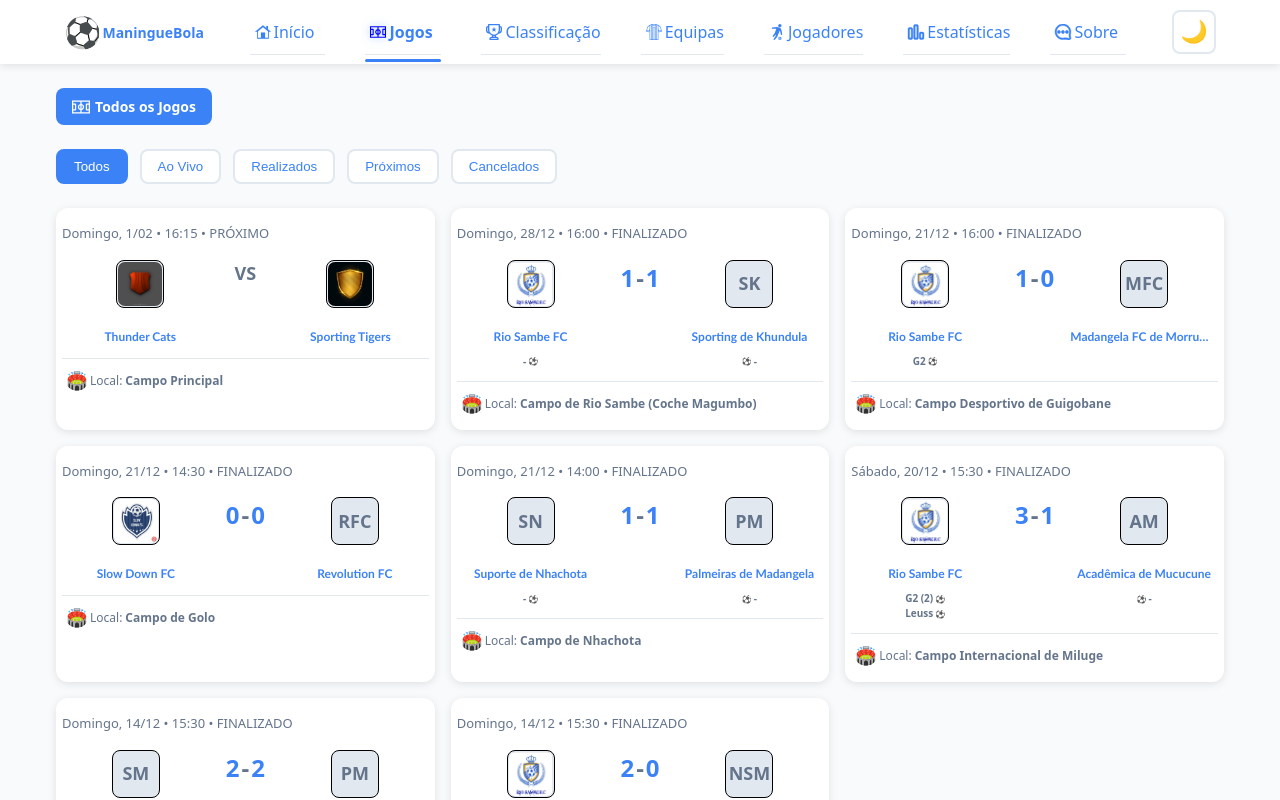
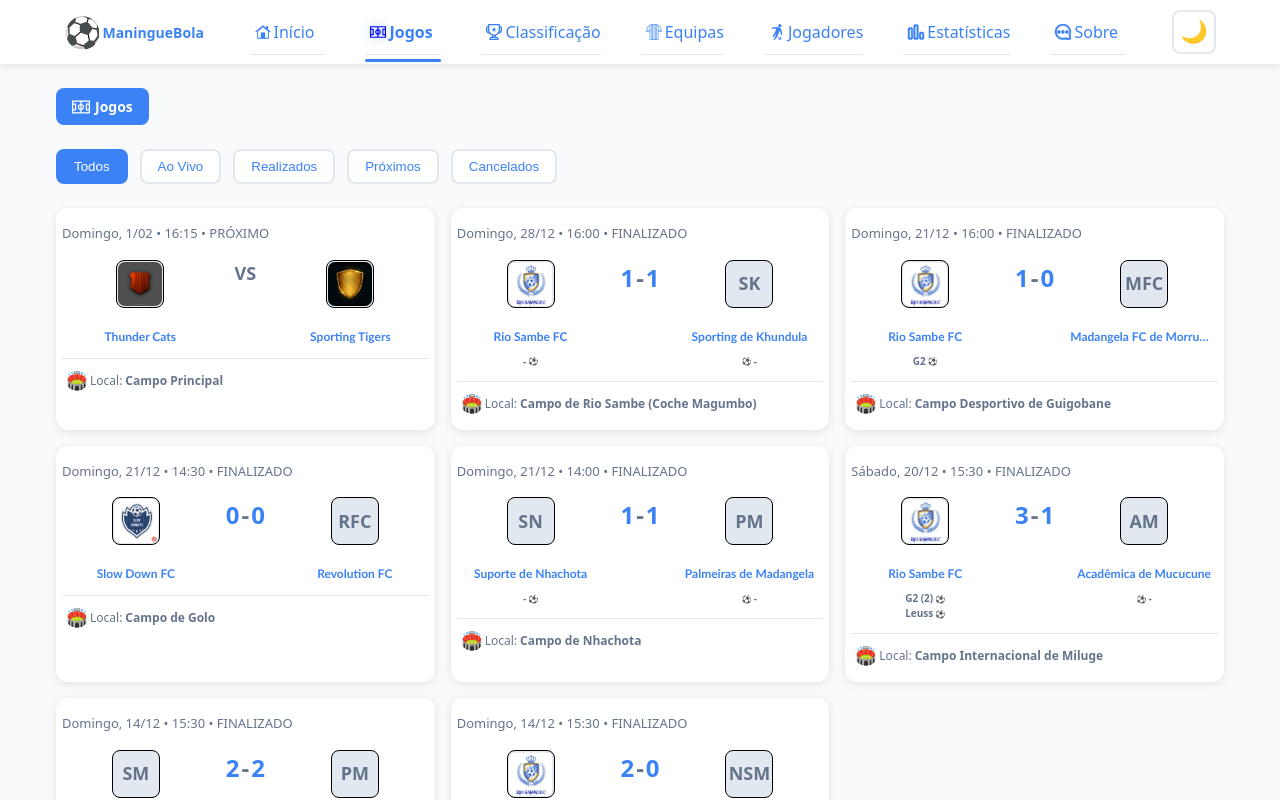
Before and after one commit to Raimundroid/maninguebola, a React (Vite) app: page /jogos in a window 1280 px wide. Shown: the top 800 px of the page. Built offline with nearby package versions, Linux system fonts and the light colour scheme.

Commit message:
batter titles for some  page indicators

```diff
--- a/src/pages/MatchesPage/MatchesPage.jsx
+++ b/src/pages/MatchesPage/MatchesPage.jsx
@@ -183,7 +183,8 @@ const MatchesPage = ({ matches }) => {
     <div className="matches-page-container">
       {/* Page title badge */}
       {/* 📅 */}
-      <PageIndicator icon=<MatchIcon /> title="Todos os Jogos" />
+      <PageIndicator icon=<MatchIcon /> title="Jogos" />
+      {/* title="Todos os Jogos" /> */}
 
       {/* Filter buttons */}
       {/* When user clicks a filter, setActiveFilter is called */}
--- a/src/pages/PlayersPage/PlayersPage.jsx
+++ b/src/pages/PlayersPage/PlayersPage.jsx
@@ -28,7 +28,8 @@ const PlayersPage = ({ players = [] /*,teams = {}*/ }) => {
   return (
     <div className="players-page-container">
       {/* icon="👥" */}
-      <PageIndicator icon=<PlayersIcon /> title="Tabela dos Jogadores" />
+      <PageIndicator icon=<PlayersIcon /> title="Jogadores" />
+      {/* title="Tabela dos Jogadores" / */}
 
       <PlayersTable players={players} /*teams={teams}*/ />
       {/* TableCaption is used with the OG PlayersTable */}
--- a/src/pages/TeamsPage/TeamsPage.jsx
+++ b/src/pages/TeamsPage/TeamsPage.jsx
@@ -34,7 +34,7 @@ const TeamsPage = ({ teams }) => {
   return (
     <div className="teams-page-container">
       {/* 🎽 */}
-      <PageIndicator icon=<TeamsIcon /> title="Todos os Jogos" />
+      <PageIndicator icon=<TeamsIcon /> title="Equipas" />
 
       <TeamsGrid teams={teams} />
     </div>
```
